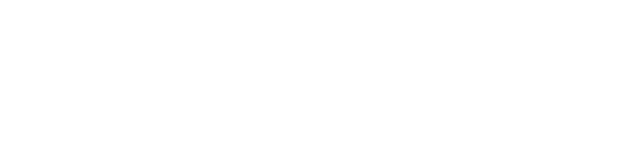
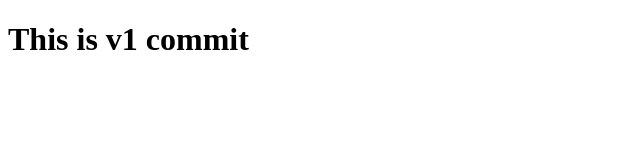
Before and after one commit to Ansh147-svg/demo, a plain HTML site: page index.html in a window 1280 px wide. Shown: the whole page, without its empty margins (0-640 px from the left). Drawn offline with Linux system fonts and the light colour scheme.

Commit message:
v1 commit

```diff
--- a/index.html
+++ b/index.html
@@ -6,6 +6,6 @@
     <title>Document</title>
 </head>
 <body>
-
+    <h1> This is v1 commit</h1>
 </body>
 </html>
```
